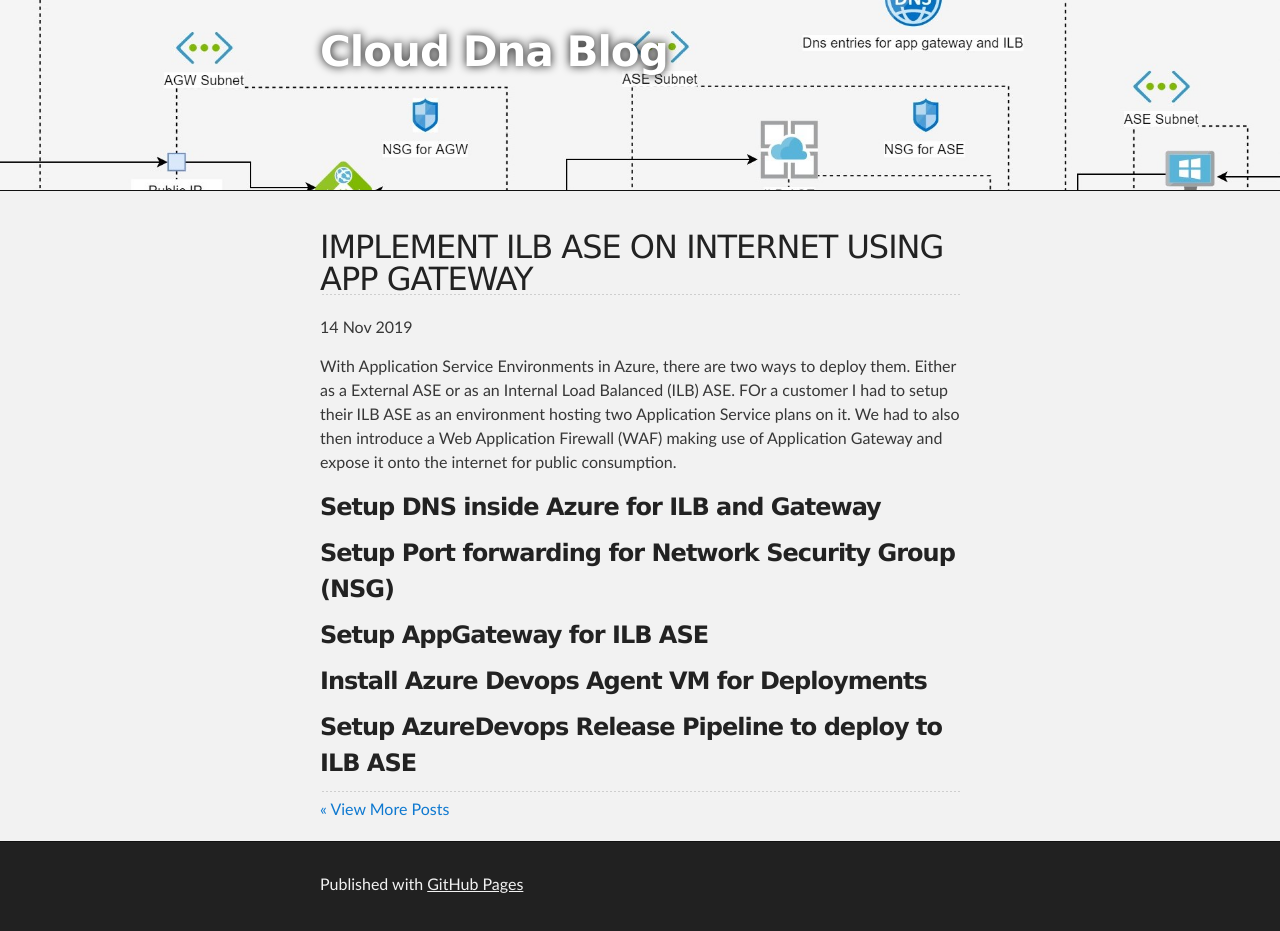
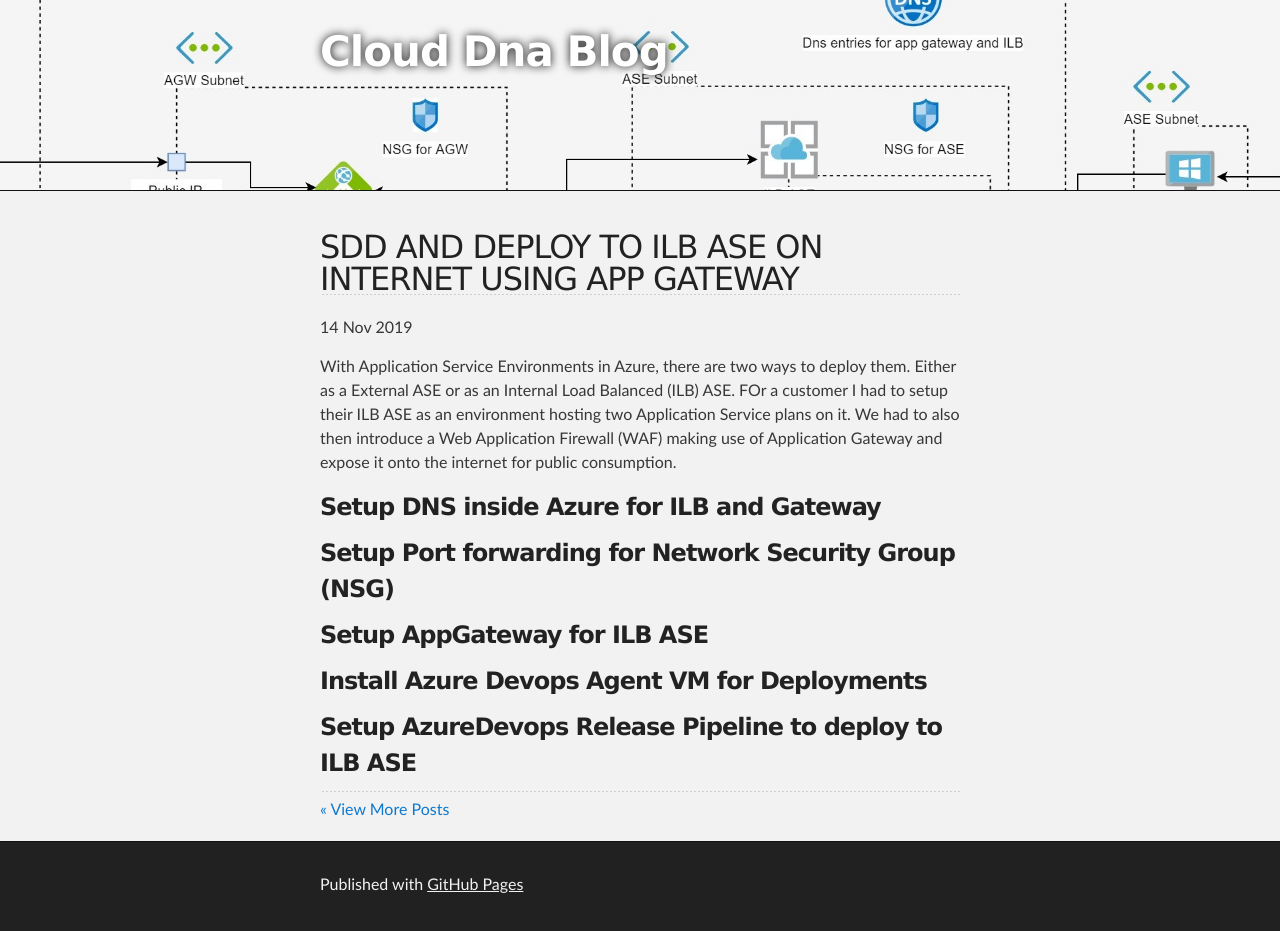
Before and after one commit to clouddna-au/clouddna-au.github.io, a Jekyll site: the page built from _posts/2019-11-14-appgatewayilb.md, in a window 1280 px wide. Built offline with Jekyll 4.4.1, drawn with Linux system fonts in a browser that asks for light colours.

Commit message:
add info  appgatewayblog

```diff
--- a/_posts/2019-11-14-appgatewayilb.md
+++ b/_posts/2019-11-14-appgatewayilb.md
@@ -1,6 +1,6 @@
 ---
 layout: blog
-title: Implement ILB ASE on Internet using App Gateway
+title: Sdd and Deploy to ILB ASE on Internet using App Gateway
 ---
 
 With Application Service Environments in Azure, there are two ways to deploy them. Either as a External ASE or as an Internal Load Balanced (ILB) ASE. FOr a customer I had to setup their ILB ASE as an environment hosting two Application Service plans on it. We had to also then introduce a Web Application Firewall (WAF) making use of Application Gateway and expose it onto the internet for public consumption.
```
